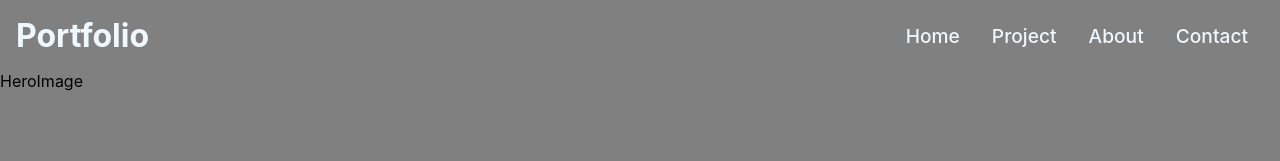
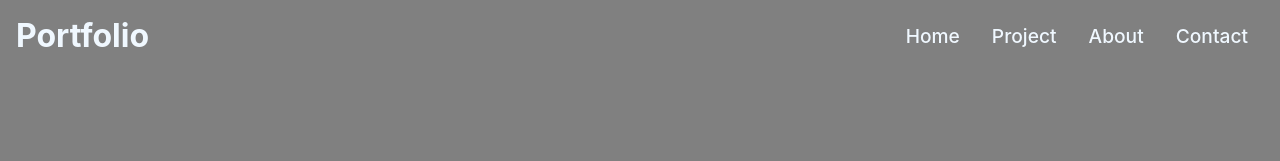
Before and after one commit to Gyanendra-333/my-portfolio, a React (Create React App) app: page / in a window 1280 px wide. Shown: the top 161 px of the page. Built offline with nearby package versions, Linux system fonts and the light colour scheme.

Commit message:
Background Images

```diff
--- a/src/components/HeroImage.js
+++ b/src/components/HeroImage.js
@@ -3,7 +3,12 @@ import "./HeroImage.css";
 
 function HeroImage() {
     return (
-        <div>HeroImage</div>
+        <div className='hero'>
+            <div className='mask'>
+
+            </div>
+        </div>
+
     );
 }
 
--- a/src/components/Navbar.css
+++ b/src/components/Navbar.css
@@ -29,7 +29,7 @@
         align-items: center;
         width: 100%;
         height: 100vh;
-        background: grey;
+        background: rgba(0, 0, 0, .9);
         position: absolute;
         top: 0;
         left: -100%;
```
